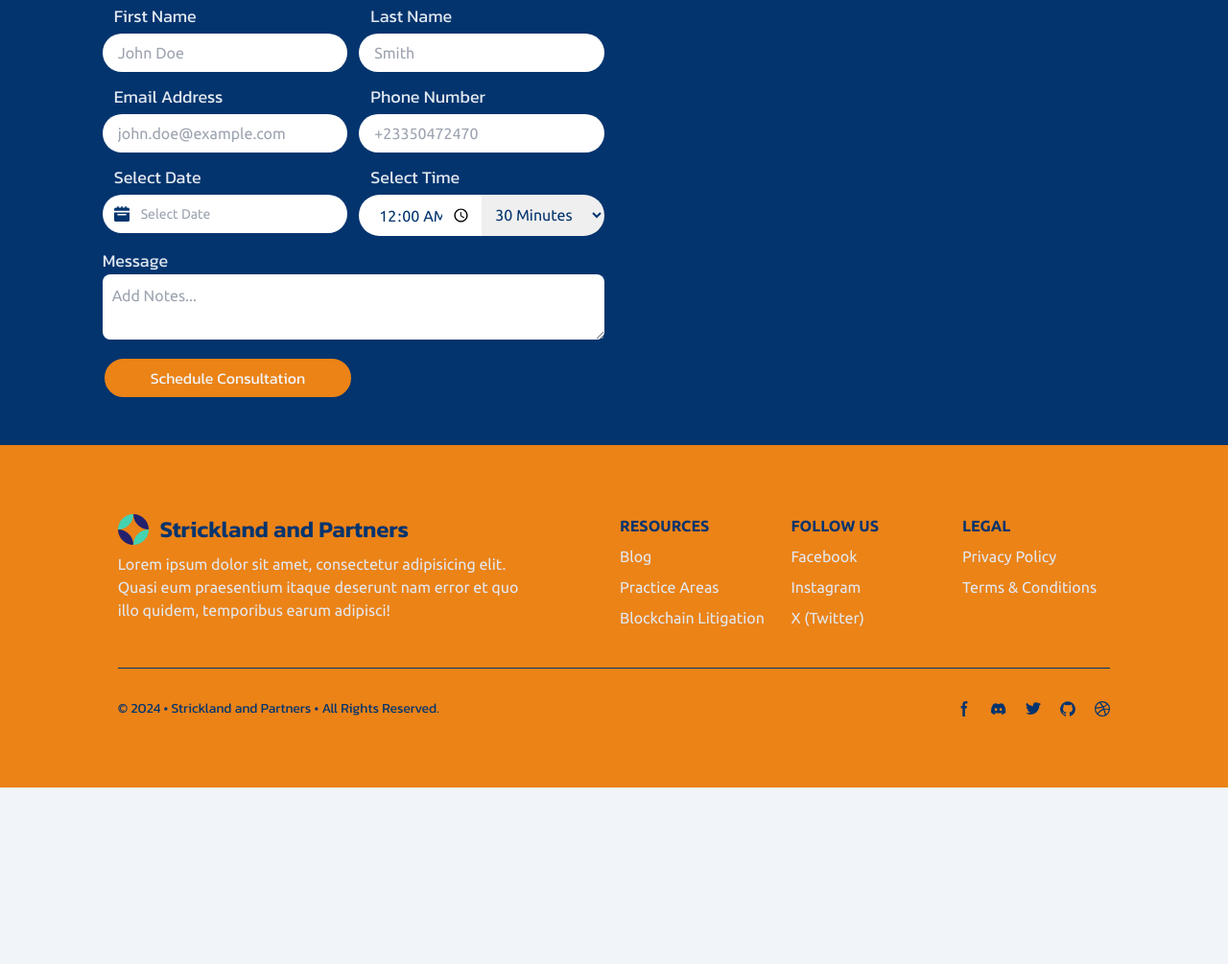
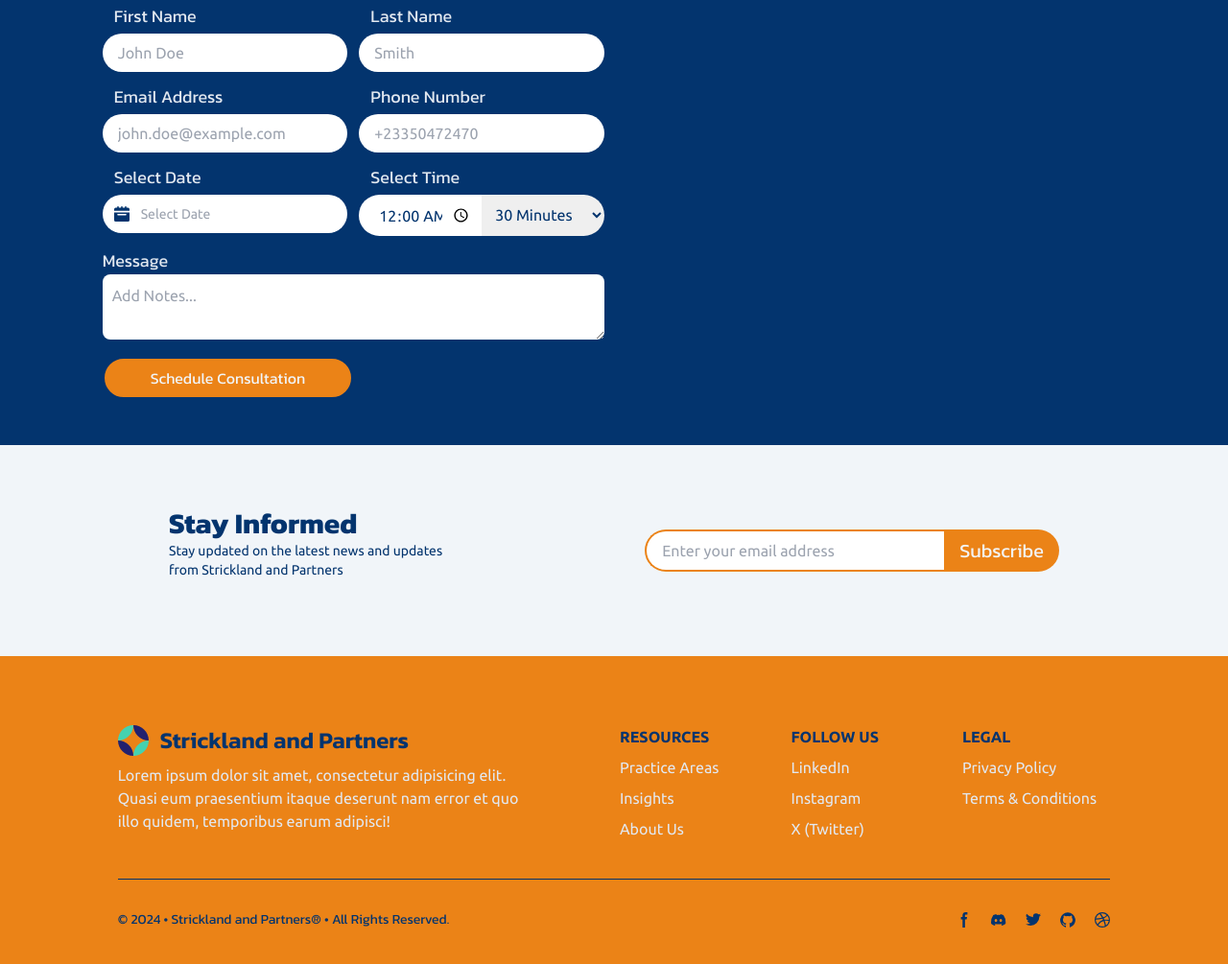
Before and after one commit to Namibra-Devs/stricklandandpartners, a website built with Vite: page index.html in a window 1280 px wide. Shown: the part 2689-3694 px from the top of the page at 96% size. Before the commit the page ends 3510 px from the top, so only its background shows below. Built offline with nearby package versions, Linux system fonts and the light colour scheme; files whose address does not match are found by name.

```diff
--- a/index.html
+++ b/index.html
@@ -500,6 +500,27 @@
 
     </section>
 
+ <!-- Newsletter -->
+ <section class="newsletter bg-other text-primary">
+  <div class="container mx-auto px-4 py-16 md:w-9/12 w-full">
+    <div class="flex flex-col lg:flex-row items-center justify-between">
+      <div class="header text-center lg:text-start mb-4">
+        <h2 class="text-3xl font-header font-bold">Stay Informed</h2>
+        <p class="text-sm lg:w-8/12 w-full">
+          Stay updated on the latest news and updates from Strickland and Partners
+        </p>
+      </div>
+      <div class="flex items-center justify-between mt-6 lg:mt-0">
+        <form class="flex flex-row items-center justify-between w-full" action="" method="post">
+          <input type="email" name="email" placeholder="Enter your email address" class="form-control border-2 text-other border-secondary outline-none border-r-0 focus:border-secondary px-4 py-2 md:w-80 w-full rounded-s-full transition duration-300 ease-in-out">
+          <button type="submit" class="px-4 py-2 text-xl bg-secondary hover:bg-secondary text-gray-100 rounded-e-full -ml-2 transition duration-300 ease-in-out font-header">Subscribe</button>
+        </form>
+      </div>
+    </div>
+</div>
+</section>
+<!-- End of Newsletter -->
+
 
     <!-- Footer -->
      <footer class="bg-secondary primary py-10">
@@ -519,13 +540,13 @@
                       <h2 class="mb-2 font-semibold text-primary uppercase">Resources</h2>
                       <ul class="text-slate-200 w-full">
                           <li class="mb-2">
-                              <a href="https://flowbite.com/" class="hover:underline">Blog</a>
+                              <a href="https://flowbite.com/" class="hover:underline">Practice Areas</a>
                           </li>
                           <li class="mb-2">
-                              <a href="https://tailwindcss.com/" class="hover:underline">Practice Areas</a>
+                              <a href="https://tailwindcss.com/" class="hover:underline">Insights</a>
                           </li>
                           <li class="mb-2">
-                              <a href="https://tailwindcss.com/" class="hover:underline">Blockchain Litigation</a>
+                              <a href="https://tailwindcss.com/" class="hover:underline">About Us</a>
                           </li>
                       </ul>
                   </div>
@@ -533,7 +554,7 @@
                       <h2 class="mb-2 font-semibold text-primary uppercase">Follow us</h2>
                       <ul class="text-slate-200">
                           <li class="mb-2">
-                              <a href="https://github.com/themesberg/flowbite" class="hover:underline ">Facebook</a>
+                              <a href="https://github.com/themesberg/flowbite" class="hover:underline ">LinkedIn</a>
                           </li>
                           <li class="mb-2">
                               <a href="https://discord.gg/4eeurUVvTy" class="hover:underline">Instagram</a>
@@ -558,7 +579,7 @@
           </div>
           <hr class="my-6 border-primary border-1 sm:mx-auto lg:my-8" />
           <div class="sm:flex sm:items-center sm:justify-between font-header">
-              <span class="text-sm sm:text-center  text-primary">© <span class="year"></span> &#x2022;<a href="https://flowbite.com/" class="hover:underline"> Strickland and Partners</a> &#x2022; All Rights Reserved.
+              <span class="text-sm sm:text-center  text-primary">&#169; <span class="year"></span> &#x2022;<a href="https://flowbite.com/" class="hover:underline"> Strickland and Partners&#174;</a> &#x2022; All Rights Reserved.
               </span>
               <div class="flex mt-4 sm:justify-center sm:mt-0">
                   <a href="#" class="hover text-primary">
--- a/src/main.js
+++ b/src/main.js
@@ -11,7 +11,7 @@
 // Toggle menu visibility when the bars icon is clicked
 toggleBtn.addEventListener("click", () => {
   menu.classList.toggle("hidden");
-  toggleBtn.classList.toggle("bg-red-500");
+  toggleBtn.classList.toggle("bg-red-700");
 
   menu.classList.toggle("bg-slate-100");
 
```
Also changed, not shown: src/output.css.
